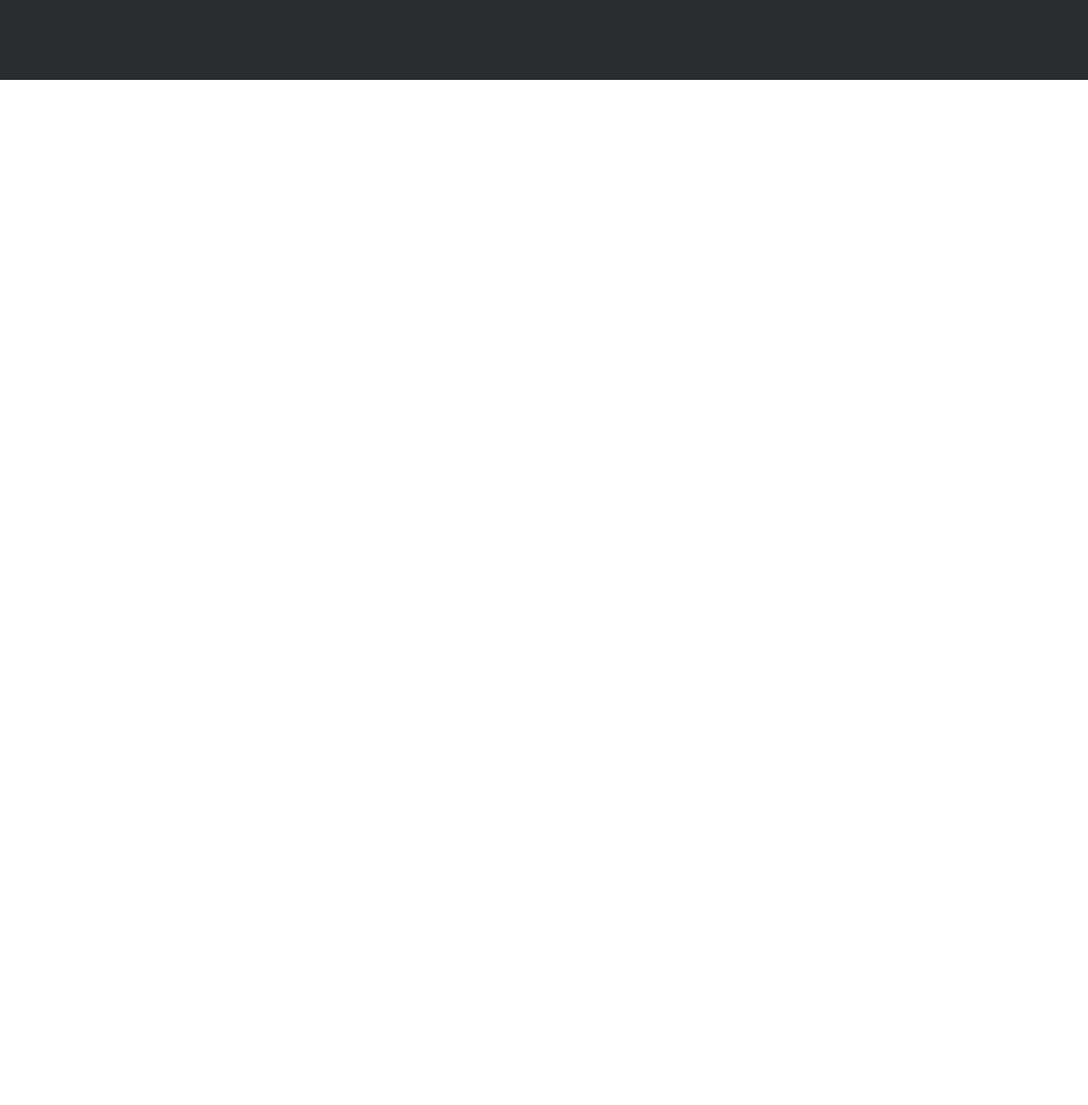
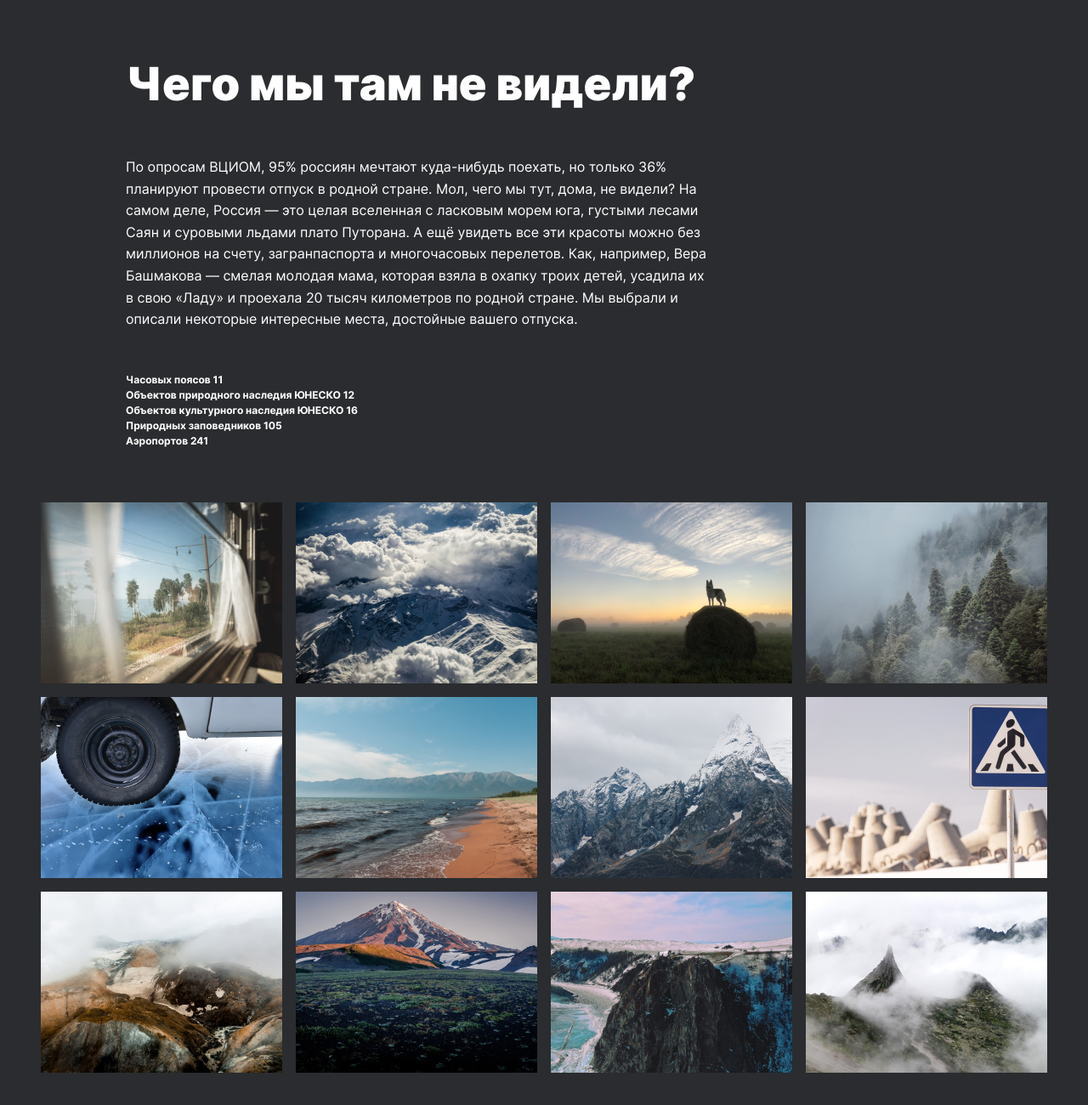
Before and after one commit to Vovkasquid/russian-travel, a plain HTML site: page index.html in a window 1280 px wide. Shown: the part 1163-2463 px from the top of the page at 85% size. Before the commit the page ends 1257 px from the top, so only its background shows below. Drawn offline with Linux system fonts and the light colour scheme.

Commit message:
Сделал photo-gallery сразу отзывчивой

```diff
--- a/blocks/page-subtitle/__subtext/page-subtitle__subtext.css
+++ b/blocks/page-subtitle/__subtext/page-subtitle__subtext.css
@@ -0,0 +1,9 @@
+.page-subtitle__subtext {
+    list-style: none;
+    color: #fff;
+    margin:0;
+    padding: 0;
+    font-size: 12px;
+    line-height: 18px;
+    font-weight: bold;
+}
--- a/blocks/page-subtitle/__text/page-subtitle__text.css
+++ b/blocks/page-subtitle/__text/page-subtitle__text.css
@@ -0,0 +1,7 @@
+.page-subtitle__text {
+    font-size: 16px;
+    line-height: 1.6;
+    font-weight: 400;
+    color: #fff;
+    padding: 40px 0 33px 0;
+}
--- a/blocks/page-subtitle/__title/page-subtitle__title.css
+++ b/blocks/page-subtitle/__title/page-subtitle__title.css
@@ -0,0 +1,7 @@
+.page-subtitle__title {
+    margin: 0;
+    color: #fff;
+    font-weight: 900;
+    font-size: 54px;
+    line-height: 58px;
+}
--- a/blocks/page-subtitle/page-subtitle.css
+++ b/blocks/page-subtitle/page-subtitle.css
@@ -0,0 +1,6 @@
+.page-subtitle {
+    margin: 0;
+    max-width: 690px;
+    height: 429px;
+    padding: 0 394px 92px 100px;
+}
--- a/blocks/page/page.css
+++ b/blocks/page/page.css
@@ -6,6 +6,7 @@
     min-width: 320px;
     margin: 0 auto;
     font-family: Inter;
+    font-style: normal;
 }
 
 @media screen and (max-width: 768px) {
--- a/blocks/photo-galery/__item/photo-galery__item.css
+++ b/blocks/photo-galery/__item/photo-galery__item.css
@@ -0,0 +1,5 @@
+.photo-galery__item {
+    margin:0;
+    max-width: 284px;
+    height: 213px;
+}
--- a/blocks/photo-galery/photo-galery.css
+++ b/blocks/photo-galery/photo-galery.css
@@ -0,0 +1,11 @@
+.photo-galery {
+    margin: 0;
+    display: grid;
+    max-width: 1184px;
+    height: 671px;
+    /*grid-template-columns: repeat(4, 1fr);
+    grid-template-rows: repeat(4, 1fr);*/
+    grid-template-columns: repeat(auto-fit, minmax(284px, max-content));
+    gap: 16px;
+    padding-bottom: 92px;
+}
--- a/index.html
+++ b/index.html
@@ -25,10 +25,30 @@
       </section>
 
       <section class="page-subtitle">
-
+        <h2 class="page-subtitle__title">Чего мы там не видели?</h2>
+        <p class="page-subtitle__text">По опросам ВЦИОМ, 95% россиян мечтают куда-нибудь поехать, но только 36% планируют провести отпуск в родной стране. Мол, чего мы тут, дома, не видели? На самом деле, Россия — это целая вселенная с ласковым морем юга, густыми лесами Саян и суровыми льдами плато Путорана. А ещё увидеть все эти красоты можно без миллионов на счету, загранпаспорта и многочасовых перелетов. Как, например, Вера Башмакова — смелая молодая мама, которая взяла в охапку троих детей, усадила их в свою «Ладу» и проехала 20 тысяч километров по родной стране. Мы выбрали и описали некоторые интересные места, достойные вашего отпуска.</p>
+        <ul class="page-subtitle__subtext">
+          <li>Часовых поясов 11</li>
+          <li>Объектов природного наследия ЮНЕСКО 12</li>
+          <li>Объектов культурного наследия ЮНЕСКО 16</li>
+          <li>Природных заповедников 105</li>
+          <li>Аэропортов 241</li>
+        </ul>
       </section>
 
-      <section class="photo-galery"></section>
+      <section class="photo-galery"><img src="./images/grid-item-1.jpg" alt="фотокарточка с красивым пейзажем России" class="photo-galery__item">
+        <img src="./images/grid-item-2.jpg" alt="фотокарточка с красивым пейзажем России" class="photo-galery__item">
+        <img src="./images/grid-item-3.jpg" alt="фотокарточка с красивым пейзажем России" class="photo-galery__item">
+        <img src="./images/grid-item-4.jpg" alt="фотокарточка с красивым пейзажем России" class="photo-galery__item">
+        <img src="./images/grid-item-5.jpg" alt="фотокарточка с красивым пейзажем России" class="photo-galery__item">
+        <img src="./images/grid-item-6.jpg" alt="фотокарточка с красивым пейзажем России" class="photo-galery__item">
+        <img src="./images/grid-item-7.jpg" alt="фотокарточка с красивым пейзажем России" class="photo-galery__item">
+        <img src="./images/grid-item-8.jpg" alt="фотокарточка с красивым пейзажем России" class="photo-galery__item">
+        <img src="./images/grid-item-9.jpg" alt="фотокарточка с красивым пейзажем России" class="photo-galery__item">
+        <img src="./images/grid-item-10.jpg" alt="фотокарточка с красивым пейзажем России" class="photo-galery__item">
+        <img src="./images/grid-item-11.jpg" alt="фотокарточка с красивым пейзажем России" class="photo-galery__item">
+        <img src="./images/grid-item-12.jpg" alt="фотокарточка с красивым пейзажем России" class="photo-galery__item">
+      </section>
 
       <section class="places"></section>
 
--- a/pages/index.css
+++ b/pages/index.css
@@ -12,6 +12,7 @@
 @import url(../blocks/page-title/__subtitle/page-title__subtitle.css);
 @import url(../blocks/page-title/__title/page-title__title.css);
 @import url(../blocks/page-subtitle/page-subtitle.css);
+@import url(../blocks/page-subtitle/__title/page-subtitle__title.css);
 @import url(../blocks/page-subtitle/__subtext/page-subtitle__subtext.css);
 @import url(../blocks/page-subtitle/__text/page-subtitle__text.css);
 @import url(../blocks/photo-galery/photo-galery.css);
```
